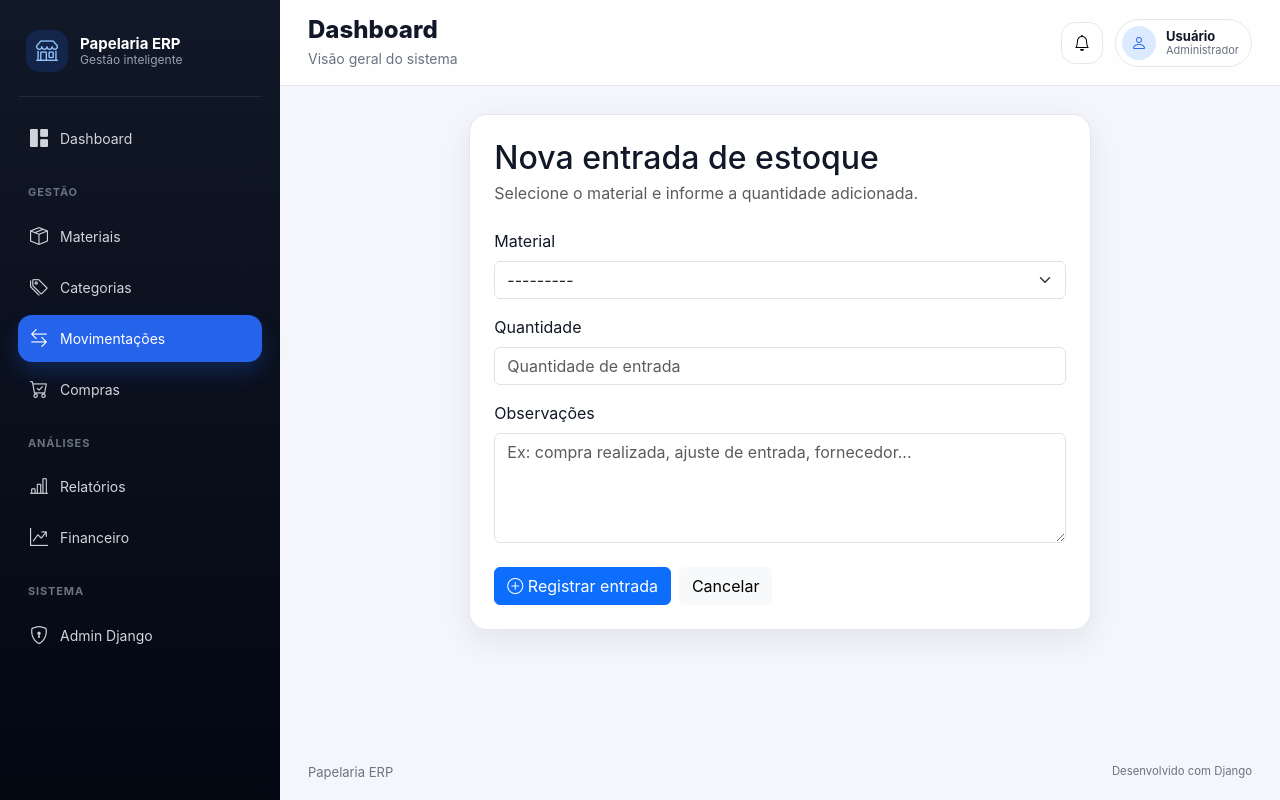
After one commit to rogereichert/papelaria_erp, a Django app: page /inventory/stock/entry/ in a window 1280 px wide. The commit adds this page. Run offline with Django 5.2, Linux system fonts and the light colour scheme; data comes from the database, SQL or seed files in the repository; both versions use the stored data as it was after the commit.

Commit message:
feat: implement stock entry workflow

```diff
--- a/apps/core/templates/core/partials/_sidebar.html
+++ b/apps/core/templates/core/partials/_sidebar.html
@@ -36,7 +36,10 @@
             <span>Categorias</span>
         </a>
 
-        <a href="#" class="sidebar-link">
+        <a
+            href="{% url 'inventory:stock_entry' %}"
+            class="sidebar-link {% if 'stock' in request.resolver_match.url_name %}active{% endif %}"
+        >
             <i class="bi bi-arrow-left-right"></i>
             <span>Movimentações</span>
         </a>
--- a/apps/inventory/forms/__init__.py
+++ b/apps/inventory/forms/__init__.py
@@ -1,2 +1,3 @@
 from .category_form import CategoryForm
 from .material_form import MaterialForm
+from .stock_entry_form import StockEntryForm
--- /dev/null
+++ b/apps/inventory/forms/stock_entry_form.py
@@ -0,0 +1,41 @@
+from django import forms
+
+from apps.inventory.models import Material
+
+
+class StockEntryForm(forms.Form):
+    material = forms.ModelChoiceField(
+        queryset=Material.active_objects.all(),
+        label="Material",
+        widget=forms.Select(
+            attrs={
+                "class": "form-select",
+            }
+        ),
+    )
+
+    quantity = forms.DecimalField(
+        label="Quantidade",
+        min_value=0.01,
+        max_digits=10,
+        decimal_places=2,
+        widget=forms.NumberInput(
+            attrs={
+                "class": "form-control",
+                "step": "0.01",
+                "placeholder": "Quantidade de entrada",
+            }
+        ),
+    )
+
+    notes = forms.CharField(
+        label="Observações",
+        required=False,
+        widget=forms.Textarea(
+            attrs={
+                "class": "form-control",
+                "rows": 4,
+                "placeholder": "Ex: compra realizada, ajuste de entrada, fornecedor...",
+            }
+        ),
+    )
--- /dev/null
+++ b/apps/inventory/templates/inventory/stock/entry.html
@@ -0,0 +1,87 @@
+{% extends "core/base.html" %}
+
+{% block title %}Entrada de estoque | Papelaria ERP{% endblock %}
+
+{% block page_title %}Entrada de estoque{% endblock %}
+{% block page_subtitle %}Registre novas quantidades no estoque{% endblock %}
+
+{% block content %}
+
+<div class="row justify-content-center">
+
+    <div class="col-lg-8">
+
+        <div class="content-card">
+
+            <div class="mb-4">
+                <h2 class="mb-1">Nova entrada de estoque</h2>
+                <p class="text-muted mb-0">
+                    Selecione o material e informe a quantidade adicionada.
+                </p>
+            </div>
+
+            <form method="post">
+
+                {% csrf_token %}
+
+                <div class="mb-3">
+                    <label class="form-label">
+                        Material
+                    </label>
+
+                    {{ form.material }}
+
+                    {% if form.material.errors %}
+                        <div class="text-danger mt-1">
+                            {{ form.material.errors }}
+                        </div>
+                    {% endif %}
+                </div>
+
+                <div class="mb-3">
+                    <label class="form-label">
+                        Quantidade
+                    </label>
+
+                    {{ form.quantity }}
+
+                    {% if form.quantity.errors %}
+                        <div class="text-danger mt-1">
+                            {{ form.quantity.errors }}
+                        </div>
+                    {% endif %}
+                </div>
+
+                <div class="mb-4">
+                    <label class="form-label">
+                        Observações
+                    </label>
+
+                    {{ form.notes }}
+                </div>
+
+                <div class="d-flex gap-2">
+
+                    <button type="submit" class="btn btn-primary">
+                        <i class="bi bi-plus-circle"></i>
+                        Registrar entrada
+                    </button>
+
+                    <a
+                        href="{% url 'inventory:material_list' %}"
+                        class="btn btn-light"
+                    >
+                        Cancelar
+                    </a>
+
+                </div>
+
+            </form>
+
+        </div>
+
+    </div>
+
+</div>
+
+{% endblock %}
--- a/apps/inventory/urls.py
+++ b/apps/inventory/urls.py
@@ -5,13 +5,13 @@ from apps.inventory.views import (
     category_delete_view,
     category_list_view,
     category_update_view,
-)
 
-from apps.inventory.views import (
     material_create_view,
     material_delete_view,
     material_list_view,
     material_update_view,
+
+    stock_entry_view,
 )
 
 app_name = "inventory"
@@ -64,4 +64,9 @@ urlpatterns = [
         material_delete_view,
         name="material_delete",
     ),
+    path(
+        "stock/entry/",
+        stock_entry_view,
+        name="stock_entry",
+    ),
 ]
--- a/apps/inventory/views/__init__.py
+++ b/apps/inventory/views/__init__.py
@@ -1,2 +1,3 @@
 from .category import *
 from .material import *
+from .stock import *
--- /dev/null
+++ b/apps/inventory/views/stock/__init__.py
@@ -0,0 +1 @@
+from .entry_view import stock_entry_view
--- /dev/null
+++ b/apps/inventory/views/stock/entry_view.py
@@ -0,0 +1,36 @@
+from django.contrib import messages
+from django.shortcuts import redirect, render
+
+from apps.inventory.forms import StockEntryForm
+from apps.inventory.services.stock_service import (
+    register_stock_entry,
+)
+
+
+def stock_entry_view(request):
+    form = StockEntryForm(request.POST or None)
+
+    if request.method == "POST":
+        if form.is_valid():
+            register_stock_entry(
+                material=form.cleaned_data["material"],
+                quantity=form.cleaned_data["quantity"],
+                notes=form.cleaned_data["notes"],
+            )
+
+            messages.success(
+                request,
+                "Entrada de estoque registrada com sucesso.",
+            )
+
+            return redirect("inventory:material_list")
+
+    context = {
+        "form": form,
+    }
+
+    return render(
+        request,
+        "inventory/stock/entry.html",
+        context,
+    )
```
Also changed, not shown: db.sqlite3.
